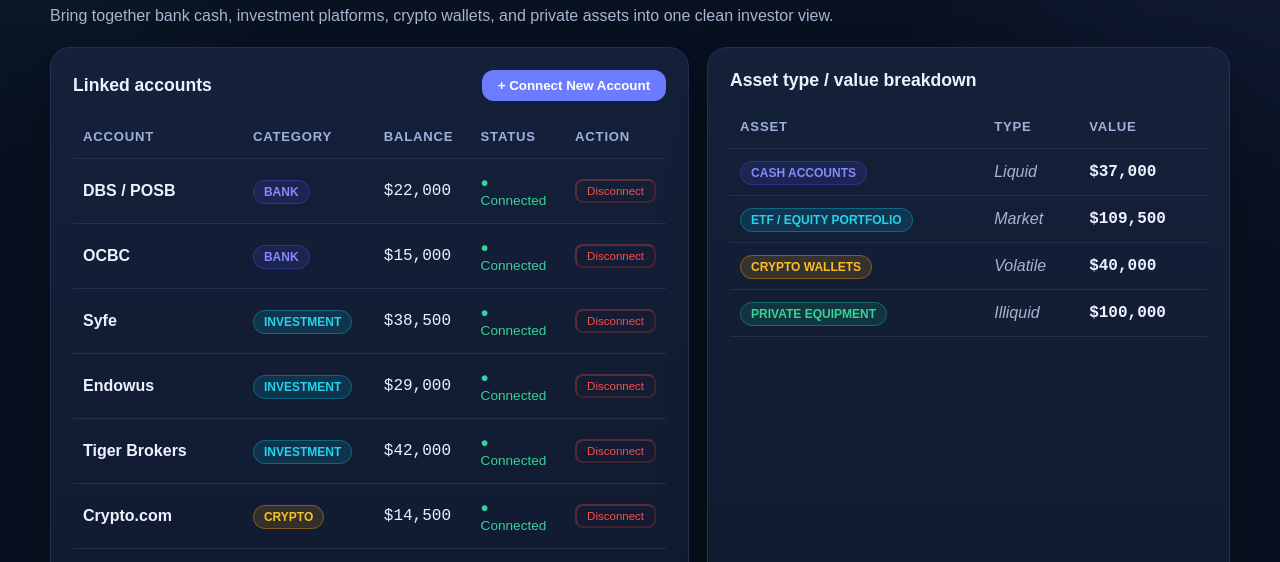
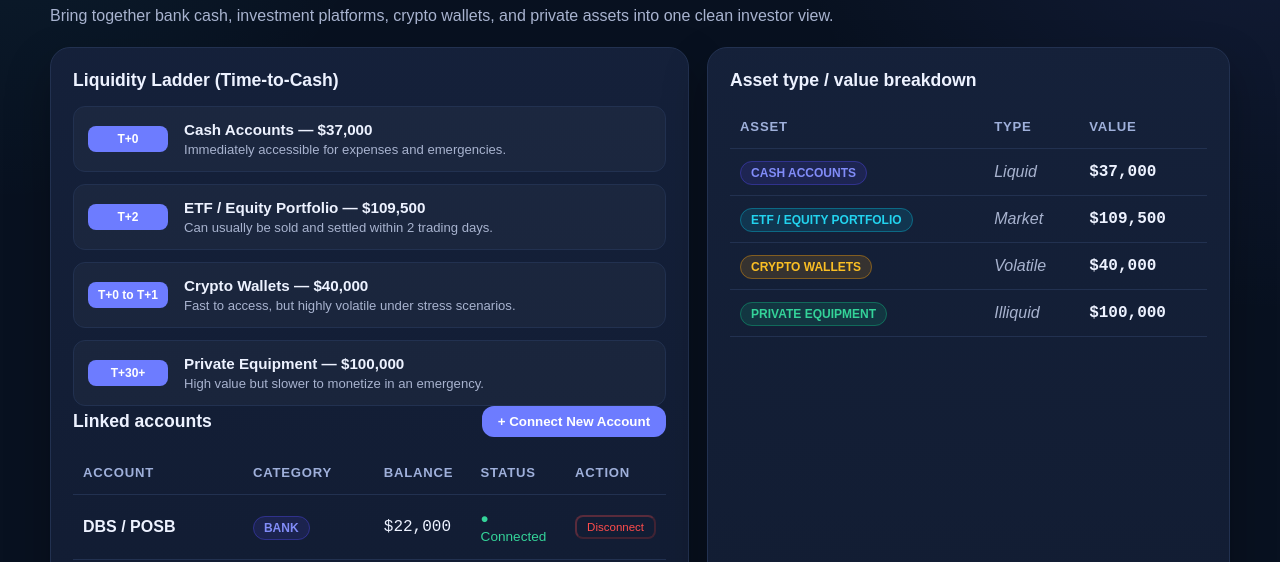
Before and after one commit to tryingtosurviven/CapitAI-2026, a website: page assets.html in a window 1280 px wide. Shown: the part 197-759 px from the top of the page. Drawn offline with Linux system fonts and the light colour scheme.

Commit message:
added Liquidity Ladder (Time-to-Cash)

```diff
--- a/assets.html
+++ b/assets.html
@@ -114,6 +114,19 @@
       background: var(--primary); color: white; border: none;
       padding: 8px 16px; border-radius: 12px; cursor: pointer; font-weight: 600;
     }
+
+    .ladder-container { display: flex; flex-direction: column; gap: 12px; margin-top: 15px; }
+    .ladder-row {
+      display: grid; grid-template-columns: 80px 1fr; gap: 16px; align-items: center;
+      padding: 14px; background: rgba(255,255,255,0.03); border-radius: 12px; border: 1px solid var(--line);
+    }
+    .tier-badge {
+      font-size: 0.75rem; font-weight: 800; padding: 6px; text-align: center;
+      border-radius: 8px; background: var(--primary); color: white;
+    }
+    .ladder-info { display: flex; flex-direction: column; gap: 4px; }
+    .ladder-title { font-weight: 700; font-size: 0.95rem; }
+    .ladder-note { font-size: 0.82rem; color: var(--muted); }
   </style>
 
   <script src="mock-data.js"></script>
@@ -146,6 +159,8 @@
 
     <div class="layout-2">
       <div class="panel">
+        <h2 class="section-title">Liquidity Ladder (Time-to-Cash)</h2>
+        <div class="ladder-container" id="liquidity-ladder"></div>
         <div style="display: flex; justify-content: space-between; align-items: center; margin-bottom: 14px;">
           <h2 class="section-title" style="margin: 0;">Linked accounts</h2>
           <button class="primary-btn" onclick="openConnectModal()">+ Connect New Account</button>
@@ -232,6 +247,17 @@
       const linkedBody = document.getElementById("linked-table-body");
       const assetBody = document.getElementById("asset-breakdown-body");
 
+      const ladderContainer = document.getElementById("liquidity-ladder");
+      ladderContainer.innerHTML = window.mockPortfolio.assetBreakdown.map(item => `
+        <div class="ladder-row">
+          <div class="tier-badge">${item.liquidityTier}</div>
+          <div class="ladder-info">
+            <div class="ladder-title">${item.asset} — ${formatMoney(item.value)}</div>
+            <div class="ladder-note">${item.ladderNote}</div>
+          </div>
+        </div>
+      `).join("");
+
       // Helper to map the summary asset names to their categories for coloring
       const getCategoryFromAsset = (asset) => {
         if (asset.includes("Cash")) return "Bank";
@@ -239,6 +265,7 @@
         if (asset.includes("Crypto")) return "Crypto";
         if (asset.includes("Equipment") || asset.includes("Private")) return "Private Asset";
         return "";
+
       };
 
       linkedBody.innerHTML = window.mockPortfolio.linkedAccounts.map((item, index) => `
```
